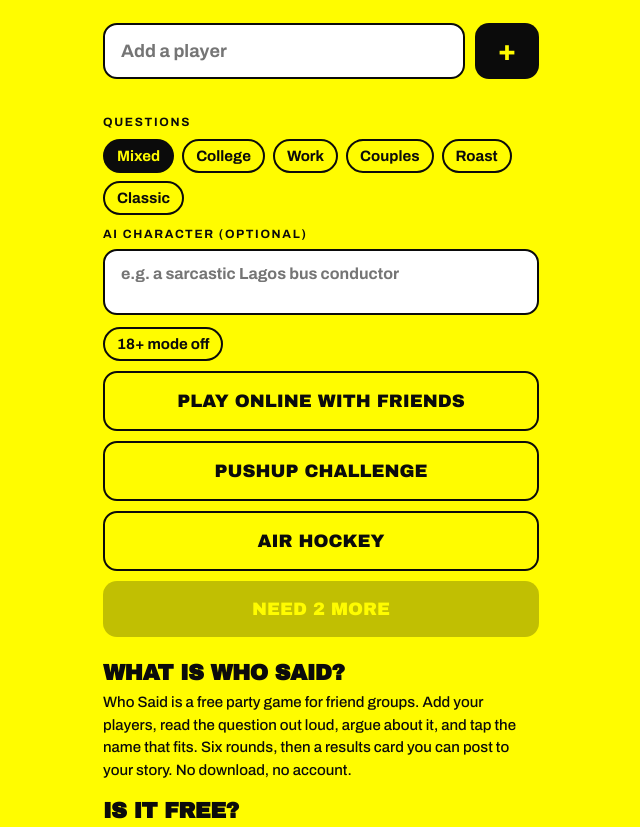
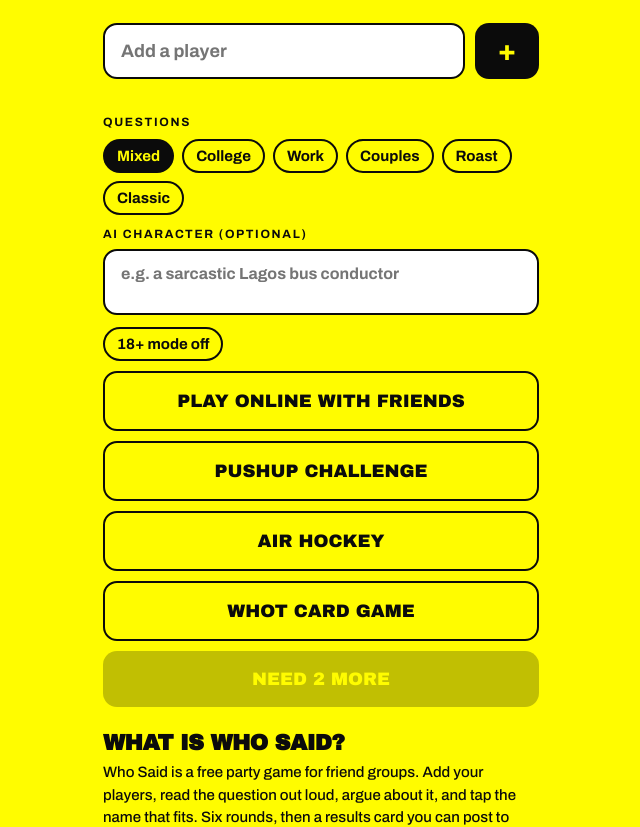
Before and after one commit to samuelgodsownoyehvesho-hue/whosaid, a plain HTML site: page index.html in a window 1280 px wide. Shown: the part 259-1086 px from the top of the page, without its empty margins (319-959 px from the left). Drawn offline with Linux system fonts and the light colour scheme.

Commit message:
Add Whot game to homepage

```diff
--- a/index.html
+++ b/index.html
@@ -140,6 +140,7 @@ function home(){
     <a class="btn alt" style="text-align:center;text-decoration:none" href="/room.html">Play online with friends</a>
     <a class="btn alt" style="text-align:center;text-decoration:none" href="/push.html">Pushup challenge</a>
     <a class="btn alt" style="text-align:center;text-decoration:none" href="/hockey.html">Air hockey</a>
+<a class="btn alt" style="text-align:center;text-decoration:none" href="/Whot.html">Whot Card Game</a>
     <button class="btn" ${n<2?'disabled':''} onclick="start()">${n<2?`Need ${2-n} more`:'Start'}</button>
     <section style="margin-top:26px">
       <h2 style="font-size:22px">What is Who Said?</h2>
```
